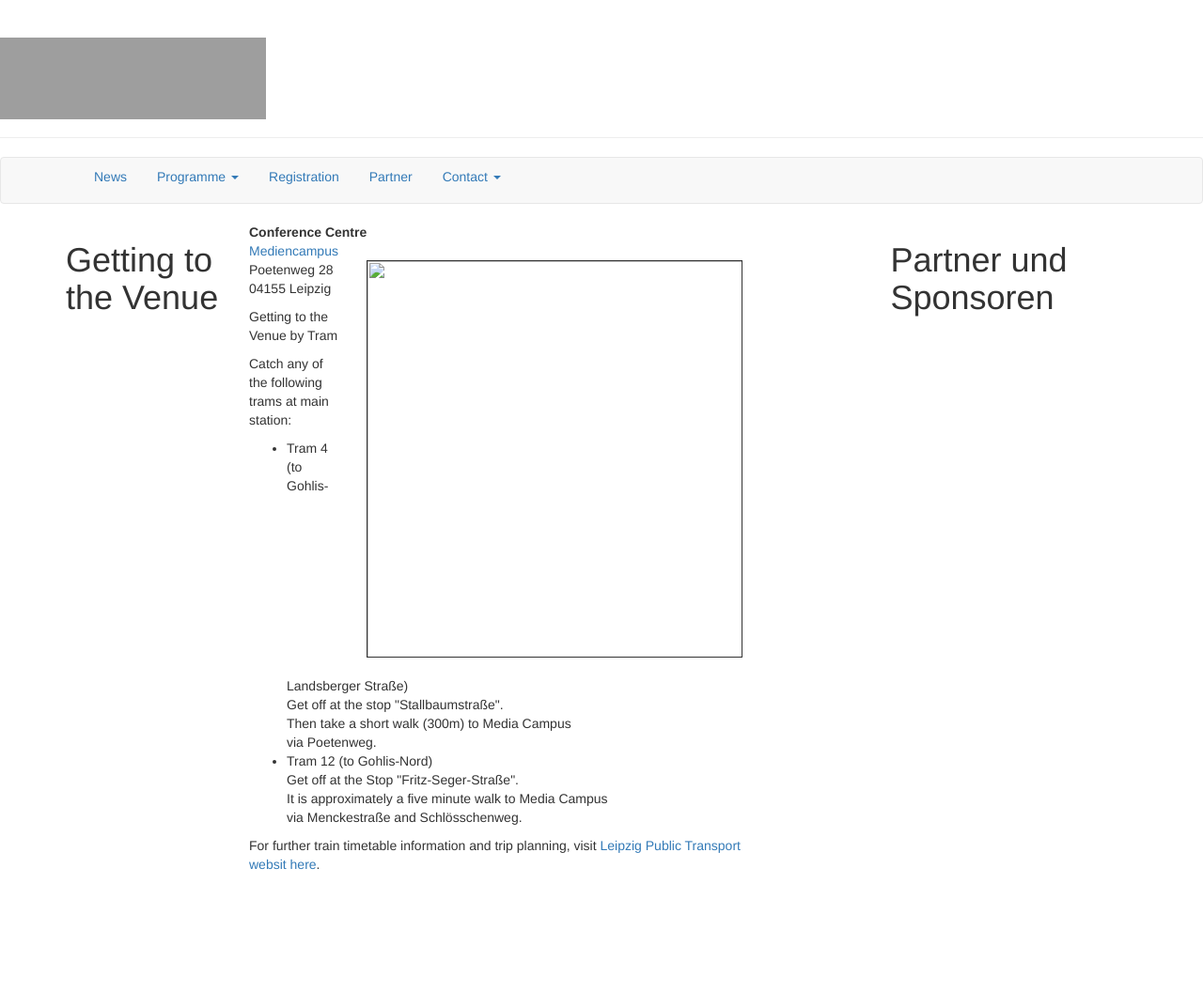
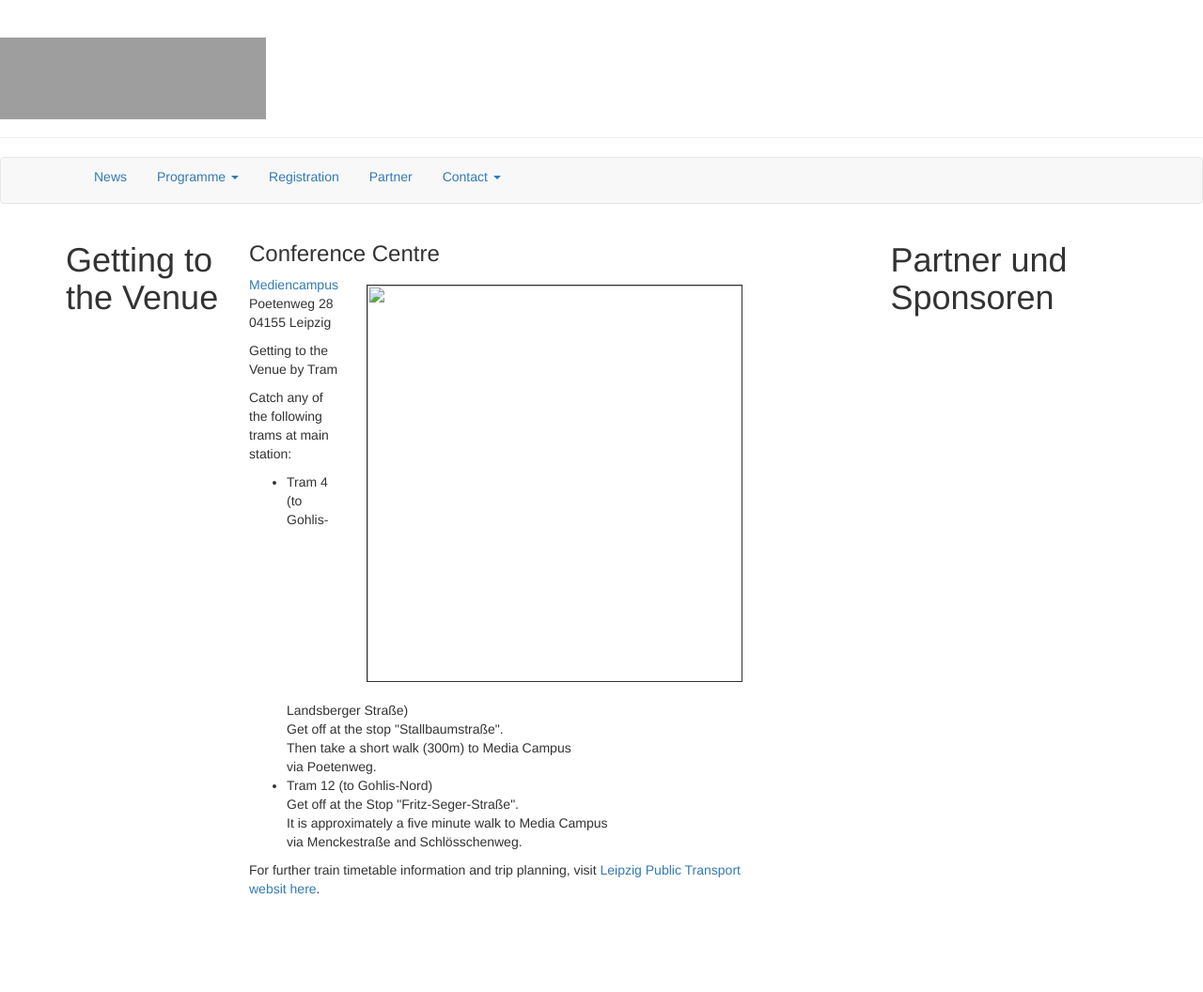
Before and after one commit to susedev/test, a Jekyll site: the page built from location.html, in a window 1280 px wide. Shown: the whole page at 94% size. Built offline with Jekyll 4.4.1, drawn with Linux system fonts in a browser that asks for light colours; nearby versions of some CDN libraries; before the commit the page ends 1030 px from its top, so only the background shows below that; grey boxes are pictures that could not be loaded.

Commit message:
Edit from JekyllCMS

```diff
--- a/location.html
+++ b/location.html
@@ -2,8 +2,9 @@
 title: Getting to the Venue
 language: en
 ---
-<p class="csc-header csc-header-n1"><strong>Conference Centre</strong> <img alt="" src="{{ site.base_url }}/media/karte-web.png" style="width: 400px; height: 423px; border-width: 1px; border-style: solid; margin: 20px 30px; float: right;" /><br />
-<a href="http://www.mediencampus-villa-ida.de/mediencampus/#">Mediencampus</a><br />
+<h3 class="csc-header csc-header-n1">Conference Centre <img alt="" src="{{ site.base_url }}/media/karte-web.png" style="width: 400px; height: 423px; border-width: 1px; border-style: solid; margin: 20px 30px; float: right;" /></h3>
+
+<p class="csc-header csc-header-n1"><a href="http://www.mediencampus-villa-ida.de/mediencampus/#">Mediencampus</a><br />
 Poetenweg 28<br />
 04155 Leipzig</p>
 
```
